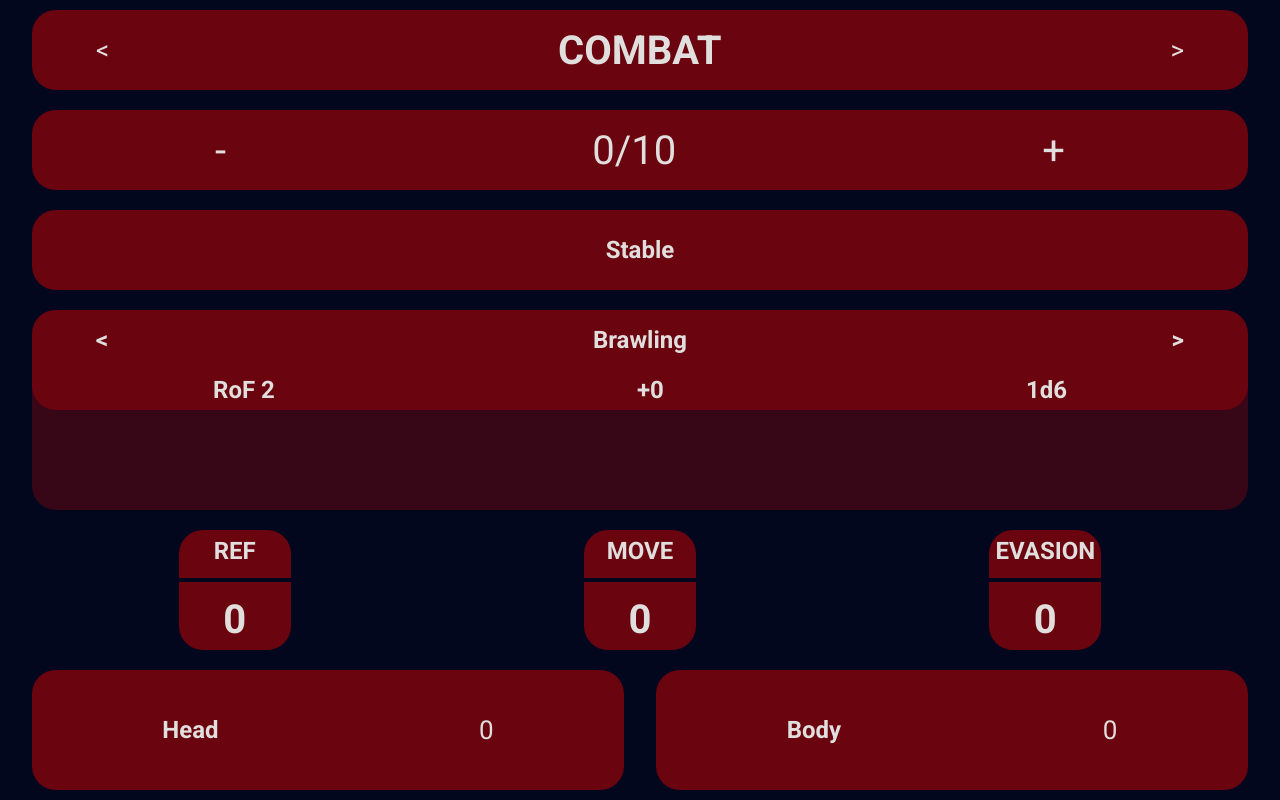
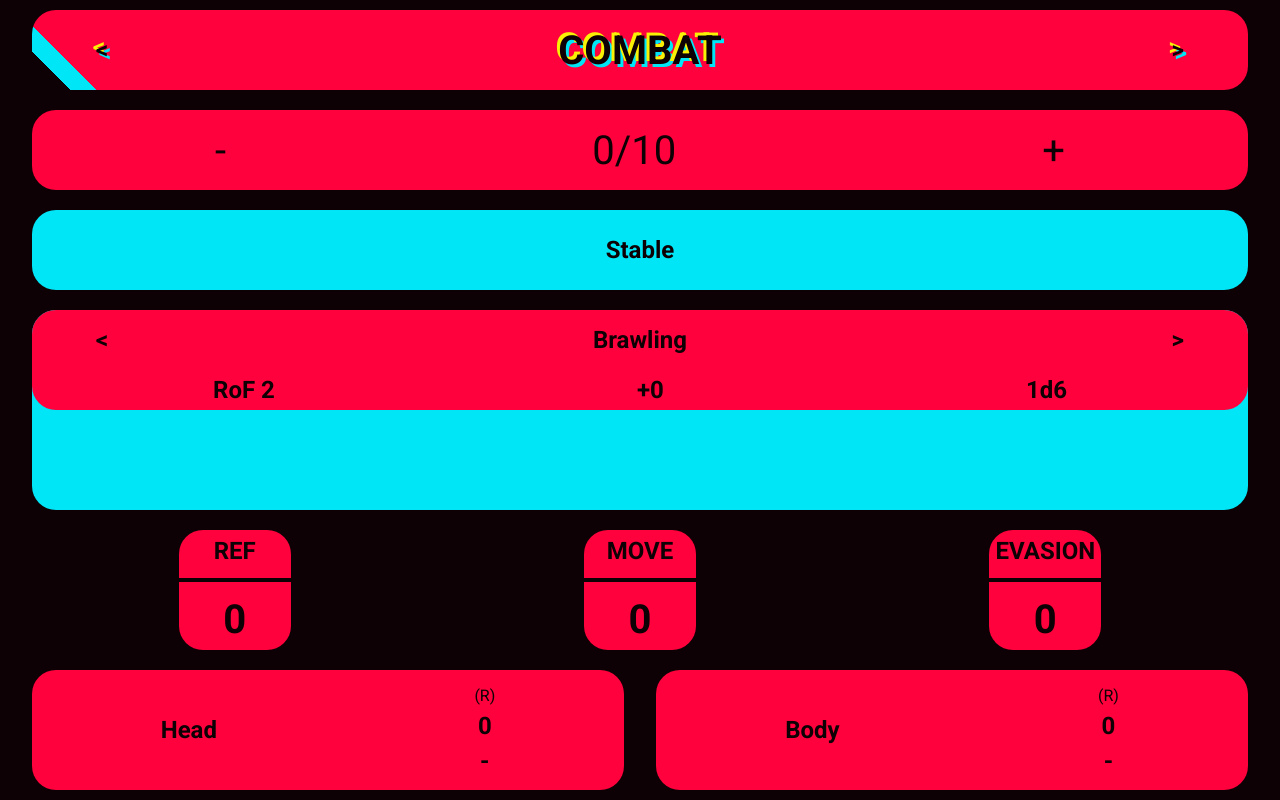
Before and after one commit to Zorth/redapp_front, a React (Create React App) app: page /Char/1 in a window 1280 px wide. Built offline with nearby package versions, Linux system fonts and the light colour scheme; no server answers.

Commit message:
trying cyberpunk colors

```diff
--- a/src/index.css
+++ b/src/index.css
@@ -1,18 +1,22 @@
 :root {
-    --background-color: #03071e;
-    --primary-section: #6a040f;
-    --secondary-section: #370617;
-    --text-color: #e1dfdd;
-    --highlight: #9d0208;
+
+    --text: #fbd6dd;
+    --background: #0e0105;
+    --primary: #FF013C;
+    /*--primary: #f27171;*/
+    --secondary: #00E6F6;
+    --accent: #F8F005;
+
+
 }
 
 /* char sheet */
 html {
-    background-color: var(--background-color);
+    background-color: var(--background);
     font-family: 'Roboto', sans-serif;
     font-size: calc(10px + 2vmin);
     text-align: center;
-    color: var(--text-color);
+    color: var(--text);
     margin: auto;
 }
 
@@ -27,12 +31,15 @@ html {
 
 .Header {
     height: 10vh;
-    background-color: var(--primary-section);
+    /*background-color: var(--primary);*/
     border-radius: 3vmin;
     width: 95vw;
     display: flex;
     justify-content: space-between;
     align-items: center;
+
+    background: linear-gradient(45deg, transparent 3%, var(--secondary) 3%, var(--secondary) 5%, var(--primary) 5%);
+    text-shadow: -3px -3px 0px var(--accent), 3px 3px 0px var(--secondary);
 }
 
 .HPBar-container {
@@ -48,11 +55,12 @@ html {
     width: 95vw;
     border-radius: 3vmin;
     height: 10vh;
-    background: var(--primary-section);
+    background: var(--primary);
     display: flex;
     justify-content: space-around;
     align-items: center;
     font-size: 5vh;
+    color: var(--background);
 }
 
 .invisible-button-left {
@@ -80,19 +88,24 @@ html {
     border-radius: 3vmin;
     min-height: 10vh;
     width: 95vw;
-    background-color: var(--primary-section);
+    background-color: var(--secondary);
 }
 
 .woundState-container.lightly {
-    background-color: #c7c55e;
+    background-color: var(--primary);
 }
 
 .woundState-container.seriously {
-    background-color: #dc8643;
+    background-color: var(--accent);
 }
 
 .woundState-container.mortally {
-    background-color: #ef2d1a;
+    background-color: var(--background);
+    color: var(--text);
+}
+
+.woundState-container.mortally h1, .woundState-container.mortally h3, .woundState-container.mortally p {
+    color: var(--text);
 }
 
 h1 {
@@ -100,6 +113,7 @@ h1 {
     font-size: 3vh;
     font-weight: bold;
     margin: 0;
+    color: var(--background);
 }
 
 
@@ -109,6 +123,7 @@ h3 {
     font-size: 2vh;
     margin: 0;
     font-weight: normal;
+    color: var(--background);
 }
 
 p {
@@ -117,13 +132,14 @@ p {
     margin: 0;
     font-weight: normal;
     font-style: italic;
+    color: var(--background);
 }
 
 .weaponcarousel {
     position: relative;
     height: 25vh;
     width: 95vw;
-    background-color: var(--secondary-section);
+    background-color: var(--secondary);
     border-radius: 3vmin;
 }
 
@@ -131,7 +147,7 @@ p {
 {
     position: relative;
     height: 50%;
-    background-color: var(--primary-section);
+    background-color: var(--primary);
     border-radius: inherit;
 }
 
@@ -159,7 +175,7 @@ p {
     width: 14vh;
     height: 15vh;
     border-radius: 3vmin;
-    background-color: var(--primary-section);
+    background-color: var(--primary);
     display: flex;
     flex-direction: column;
     justify-content: space-around;
@@ -168,7 +184,7 @@ p {
 }
 
 .stat hr {
-    border: 0.3vh solid var(--background-color);
+    border: 0.3vh solid var(--background);
     margin:0;
     width: 100%;
 }
@@ -185,7 +201,7 @@ p {
     width: 46.25vw;
     height: 15vh;
     border-radius: 3vmin;
-    background-color: var(--primary-section);
+    background-color: var(--primary);
     display: flex;
     flex-direction: row;
     justify-content: space-around;
@@ -194,22 +210,29 @@ p {
 }
 
 .armor hr {
-    border: 0.3vh solid var(--background-color);
+    border: 0.3vh solid var(--background);
     margin:0;
     width: 100%;
+}
+
+.armor div {
+    display: flex;
+    flex-direction: column;
+    justify-content: space-around;
+    height: 80%;
 }
 
 /* app/page css */
 .App {
     Width: 100%;
-    background-color: var(--background-color);
+    background-color: var(--background);
     min-height: 100vh;
     display: flex;
     flex-direction: column;
     align-items: center;
     justify-content: center;
     font-size: calc(10px + 2vmin);
-    color: var(--text-color);
+    color: var(--text);
     text-align: center;
 }
 
@@ -254,7 +277,7 @@ body {
     left: 50%;
     transform: translate(-50%, -50%);
     line-height: 1.4;
-    background: var(--primary-section);
+    background: var(--primary);
     padding: 14px 28px;
     border-radius: 2vmin;
 }
@@ -267,11 +290,11 @@ body {
     line-height: 78px;
     font-size: 20px;
     font-family: 'Bebas Neue', sans-serif;
-    background: linear-gradient(45deg, transparent 5%, #FF013C 5%);
+    background: linear-gradient(45deg, transparent 5%, var(--primary) 5%);
     border: 0;
-    color: #fff;
+    color: var(--background);
     letter-spacing: 3px;
-    box-shadow: 6px 0px 0px #00E6F6;
+    box-shadow: 6px 0px 0px var(--secondary);
     outline: transparent;
     position: relative;
     user-select: none;
@@ -294,8 +317,8 @@ body {
     left: 0;
     right: 0;
     bottom: 0;
-    background: linear-gradient(45deg, transparent 3%, #00E6F6 3%, #00E6F6 5%, #FF013C 5%);
-    text-shadow: -3px -3px 0px #F8F005, 3px 3px 0px #00E6F6;
+    background: linear-gradient(45deg, transparent 3%, var(--secondary) 3%, var(--secondary) 5%, var(--primary) 5%);
+    text-shadow: -3px -3px 0px var(--accent), 3px 3px 0px var(--secondary);
     clip-path: var(--slice-0);
 }
 
--- a/src/pages/Char.jsx
+++ b/src/pages/Char.jsx
@@ -70,9 +70,9 @@ export function Char() {
 
     function header() {
         return <div className="Header">
-            <div style={{marginLeft: "5vw", marginRight: "5vw"}}>&lt;</div>
+            <h1 style={{marginLeft: "5vw", marginRight: "5vw"}}>&lt;</h1>
             <h1 style={{fontSize: "5vh"}}>COMBAT</h1>
-            <div style={{marginLeft: "5vw", marginRight: "5vw"}}>&gt;</div>
+            <h1 style={{marginLeft: "5vw", marginRight: "5vw"}}>&gt;</h1>
         </div>
     }
 
@@ -203,9 +203,20 @@ export function Char() {
 
 
     const toggleAmmoModal = () => {
-        const findAmmo = character.ammo.find(a => a.name === character.weapons[weaponIndex].ammo);
+        const ammoList = character.ammo;
+        const findAmmo = ammoList.find(a => a.name === character.weapons[weaponIndex].ammo);
         setSelectedAmmo(findAmmo)
         setAmmoScroller(findAmmo.count)
+
+        if (ammoModalEnable)
+        {
+            findAmmo.count = ammoScroller;
+            setCharacter({
+                ...character,
+                ammo: ammoList
+            })
+            setUnpostedChanges(true);
+        }
 
         setAmmoModalEnable(!ammoModalEnable);
     }
@@ -321,15 +332,61 @@ export function Char() {
         </div>
     }
 
+    const bodyArmorDown = () => {
+        if (character.bodyArmor.SP > 0) {
+            let bodyArmorVal = character.bodyArmor
+            bodyArmorVal.SP -= 1;
+            setCharacter({
+                ...character, bodyArmor: bodyArmorVal
+            })
+
+            setUnpostedChanges(true);
+        }
+    }
+
+    const bodyArmorRepair = () => {
+        let bodyArmorVal = character.bodyArmor
+        bodyArmorVal.SP = bodyArmorVal.baseSP;
+        setCharacter({
+            ...character, bodyArmor: bodyArmorVal
+        })
+
+        setUnpostedChanges(true);
+    }
+
+    const headArmorDown = () => {
+        if (character.headArmor.SP > 0) {
+            let headArmorVal = character.headArmor
+            headArmorVal.SP -= 1;
+            setCharacter({
+                ...character, headArmor: headArmorVal
+            })
+
+            setUnpostedChanges(true);
+        }
+    }
+
+    const headArmorRepair = () => {
+        let headArmorVal = character.headArmor
+        headArmorVal.SP = headArmorVal.baseSP;
+        setCharacter({
+            ...character, headArmor: headArmorVal
+        })
+
+        setUnpostedChanges(true);
+    }
+
     function armorSection() {
+
+
         return <div className="armor-container">
             <div className="armor">
                 <h1>Head</h1>
-                <div>{character.headArmor.SP}</div>
+                <div><h3 onClick={headArmorRepair}>(R)</h3><h1>{character.headArmor.SP}</h1><h1 onClick={headArmorDown}>-</h1></div>
             </div>
             <div className="armor">
                 <h1>Body</h1>
-                <div>{character.bodyArmor.SP}</div>
+                <div><h3 onClick={bodyArmorRepair}>(R)</h3><h1>{character.bodyArmor.SP}</h1><h1 onClick={bodyArmorDown}>-</h1></div>
             </div>
         </div>
     }
```
